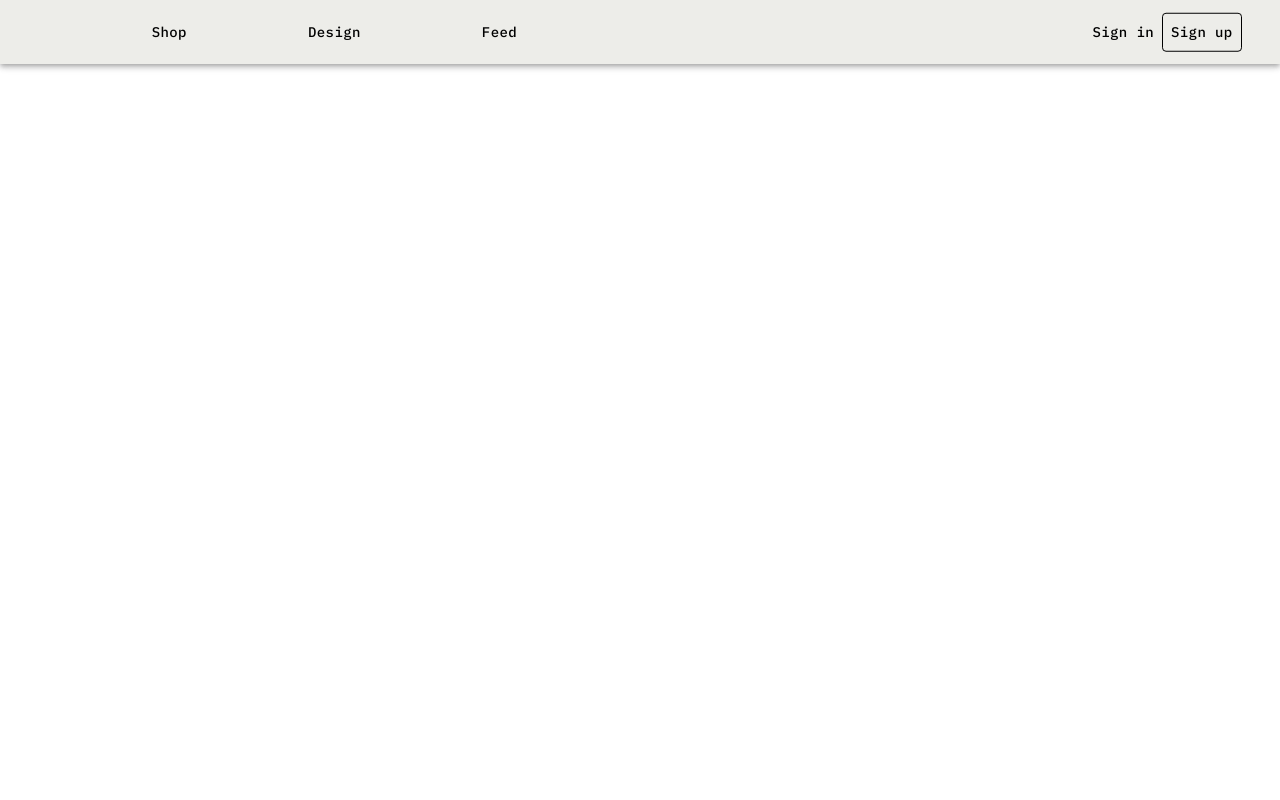
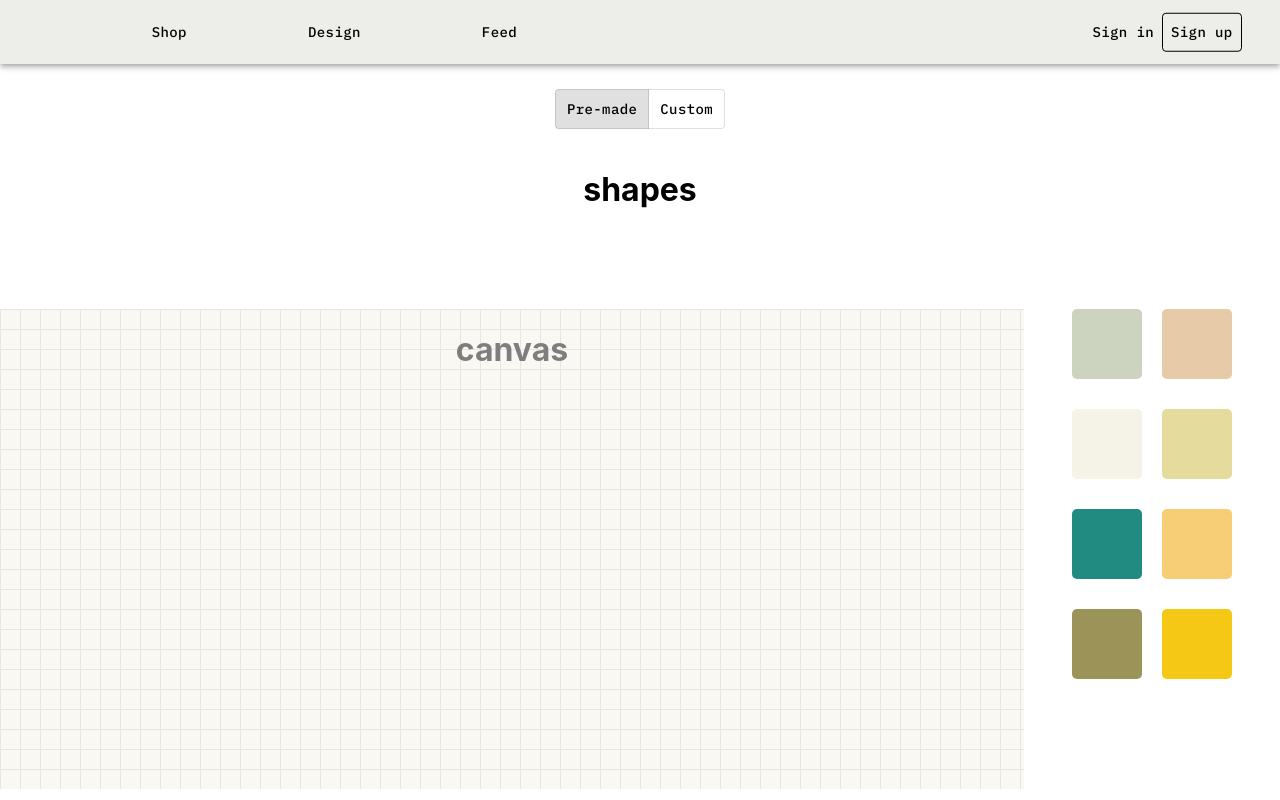
Before and after one commit to benceVadasz/Rug-rets-react, a React (Create React App) app: page /design in a window 1280 px wide. Built offline with nearby package versions, Linux system fonts and the light colour scheme.

Commit message:
add design switcher toggle buttons, style it

```diff
--- a/src/components/DesignTypeSwitcher.js
+++ b/src/components/DesignTypeSwitcher.js
@@ -0,0 +1,43 @@
+import React, {useState} from "react";
+import {makeStyles} from '@material-ui/core/styles';
+import ToggleButton from '@material-ui/lab/ToggleButton';
+import ToggleButtonGroup from '@material-ui/lab/ToggleButtonGroup';
+
+const DesignTypeSwitcher = () => {
+    const [types, setTypes] = React.useState('left');
+    const useStyles = makeStyles(() => ({
+        switcher: {
+            height: '50%',
+        }
+    }));
+    const classes = useStyles();
+    const handleTypes = (event, newAlignment) => {
+        setTypes(newAlignment);
+    };
+    // if (loading)
+    //     return (
+    //         <div className={classes.load}>
+    //             <Loading/>
+    //         </div>
+    //     );
+
+    return (
+        <ToggleButtonGroup
+            value={types}
+            exclusive
+            onChange={handleTypes}
+            aria-label="text alignment"
+            className={classes.switcher}
+        >
+            <ToggleButton className='lower-case' value="left" aria-label="left aligned">
+                Pre-made
+            </ToggleButton>
+            <ToggleButton className='lower-case' value="center" aria-label="centered">
+                Custom
+            </ToggleButton>
+
+        </ToggleButtonGroup>
+    );
+}
+
+export default DesignTypeSwitcher;
--- a/src/pages/Design.js
+++ b/src/pages/Design.js
@@ -1,5 +1,8 @@
 import React, {useState} from "react";
 import {makeStyles} from '@material-ui/core/styles';
+import cbg from '../assets/canvas-bg.png';
+import ColorPicker from "../components/ColorPicker";
+import DesignTypeSwitcher from "../components/DesignTypeSwitcher";
 
 
 const Design = () => {
@@ -10,24 +13,34 @@ const Design = () => {
             width: '100%',
             display: 'grid',
             gridTemplateColumns: 'repeat(5, 1fr)',
-            gridTemplateRows: 'repeat(8, 1fr)',
+            gridTemplateRows: 'repeat(9, 1fr)',
             gridColumnGap: 0,
             gridRowGap: 0,
         },
         designTypesContainer: {
+            display: 'flex',
+            justifyContent: 'center',
+            alignItems: 'center',
             gridArea: '1 / 1 / 2 / 6',
         },
         shapePicker: {
             gridArea: '2 / 1 / 4 / 6'
         },
         canvas: {
-            gridArea: '4 / 1 / 9 / 5'
+            gridArea: '4 / 1 / 10 / 5',
+            backgroundColor: '#e5e5f7',
+            opacity: 0.5,
+            backgroundImage:  'linear-gradient(#D1CFC5 1px, transparent 1px), linear-gradient(to right, #D1CFC5 1px, #F5F3E7 1px)',
+            backgroundSize: '20px 20px',
+            overflow: 'scroll'
+
         },
         colorPicker: {
+            overflow: 'scroll',
             gridArea: '4 / 5 / 9 / 6'
         },
         buttonContainer: {
-            gridArea: '8 / 5 / 9 / 6'
+            gridArea: '9 / 5 / 10 / 6'
         }
 
     }));
@@ -42,19 +55,18 @@ const Design = () => {
     return (
         <div className={classes.designContainer}>
             <div className={classes.designTypesContainer}>
-
+                <DesignTypeSwitcher/>
             </div>
             <div className={classes.shapePicker}>
-
+                <h1>shapes</h1>
             </div>
             <div className={classes.canvas}>
-
+                <h1>canvas</h1>
             </div>
             <div className={classes.colorPicker}>
-
+                <ColorPicker/>
             </div>
             <div className={classes.buttonContainer}>
-
             </div>
         </div>
     );
```
